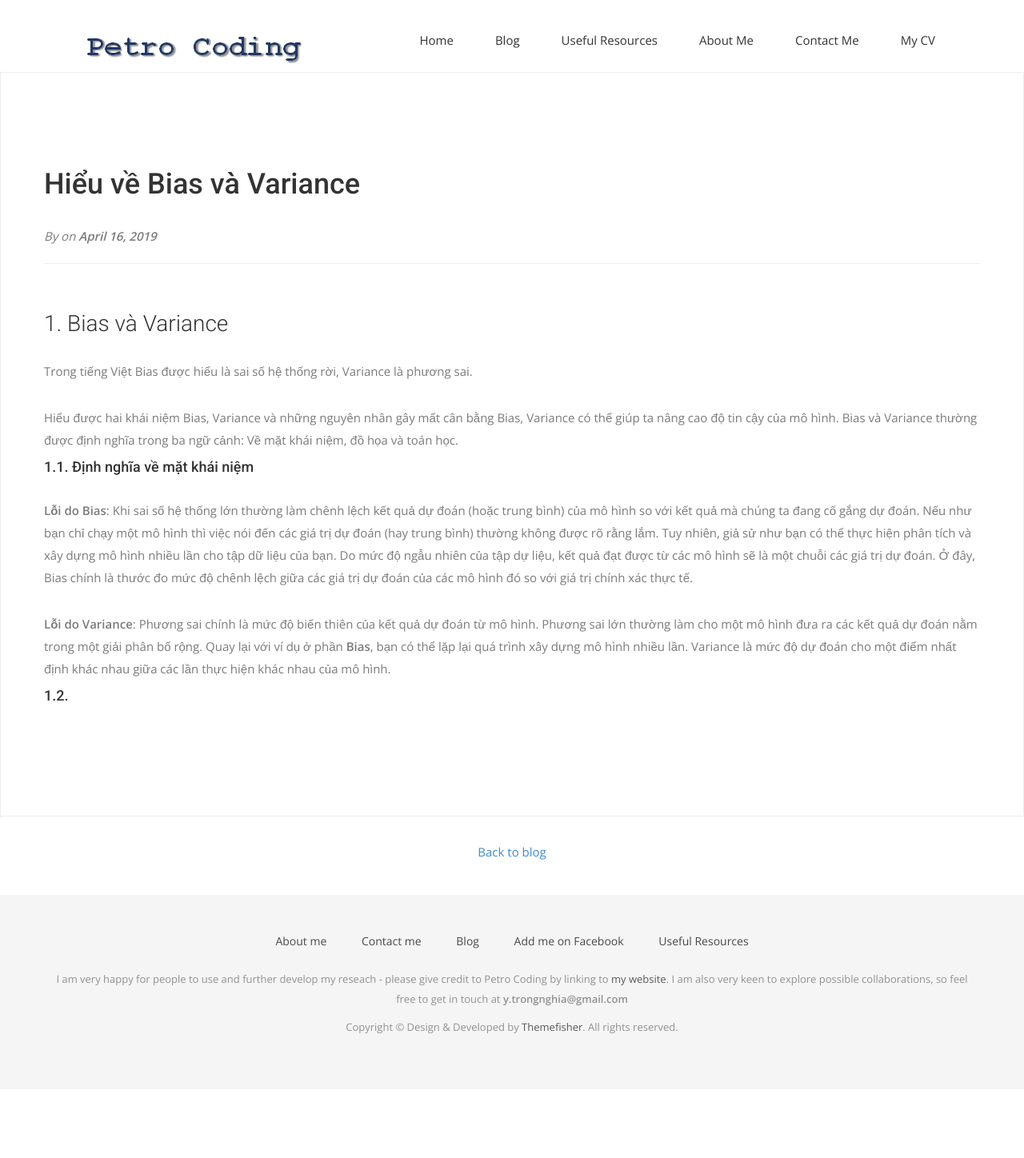
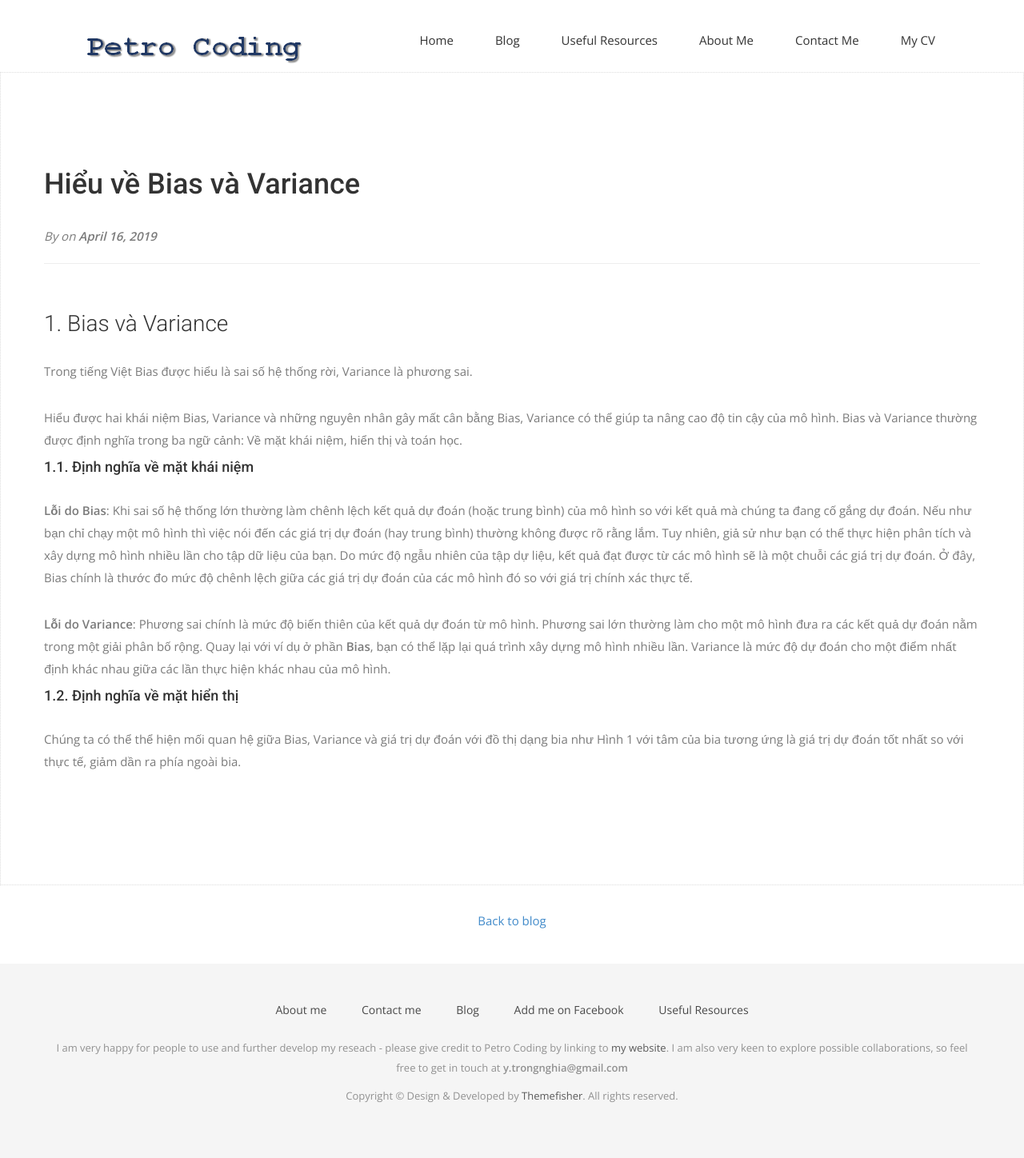
Before and after one commit to YanGBloG/superseded, a Jekyll site: the page built from _posts/2019-04-16-bias-variance-tradeoff.md, in a window 1280 px wide. Shown: the whole page at 80% size. Built offline with Jekyll 4.4.1, drawn with Linux system fonts in a browser that asks for light colours; nearby versions of some CDN libraries; some web fonts are replaced; library files that are not in the unit come from our copies; before the commit the page ends 1362 px from its top, so only the background shows below that.

Commit message:
Update 2019-04-16-bias-variance-tradeoff.md

```diff
--- a/_posts/2019-04-16-bias-variance-tradeoff.md
+++ b/_posts/2019-04-16-bias-variance-tradeoff.md
@@ -9,7 +9,7 @@ tags : [math]
 Trong tiếng Việt Bias được hiểu là sai số hệ thống rời, Variance là phương sai.
 
 Hiểu được hai khái niệm Bias, Variance và những nguyên nhân gây mất cân bằng Bias, Variance có thể giúp ta nâng cao độ tin cậy của mô
-hình. Bias và Variance thường được định nghĩa trong ba ngữ cảnh: Về mặt khái niệm, đồ họa và toán học.
+hình. Bias và Variance thường được định nghĩa trong ba ngữ cảnh: Về mặt khái niệm, hiển thị và toán học.
 
 #### 1.1. Định nghĩa về mặt khái niệm
 
@@ -17,4 +17,6 @@ hình. Bias và Variance thường được định nghĩa trong ba ngữ cảnh
 
   * __Lỗi do Variance__: Phương sai chính là mức độ biến thiên của kết quả dự đoán từ mô hình. Phương sai lớn thường làm cho một mô hình đưa ra các kết quả dự đoán nằm trong một giải phân bố rộng. Quay lại với ví dụ ở phần __Bias__, bạn có thể lặp lại quá trình xây dựng mô hình nhiều lần. Variance là mức độ dự đoán cho một điểm nhất định khác nhau giữa các lần thực hiện khác nhau của mô hình.
 
-#### 1.2.
+#### 1.2. Định nghĩa về mặt hiển thị
+
+Chúng ta có thể thể hiện mối quan hệ giữa Bias, Variance và giá trị dự đoán với đồ thị dạng bia như Hình 1 với tâm của bia tương ứng là giá trị dự đoán tốt nhất so với thực tế, giảm dần ra phía ngoài bia.
```
